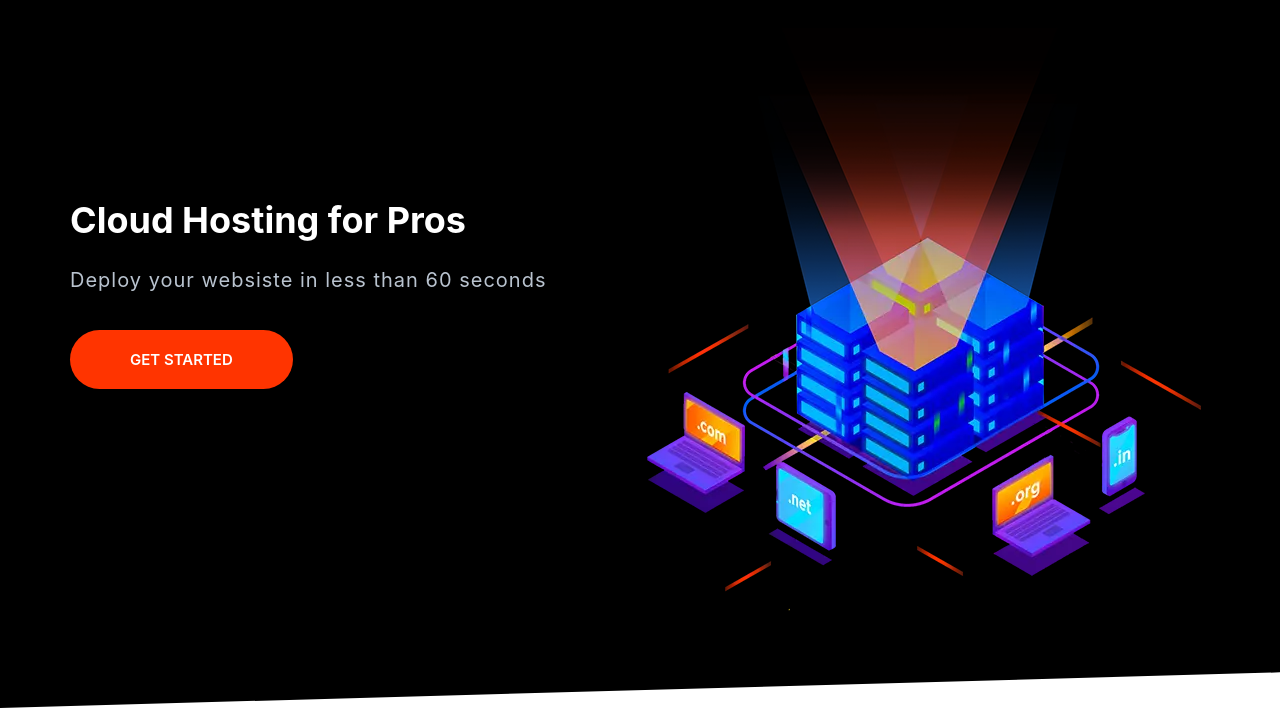
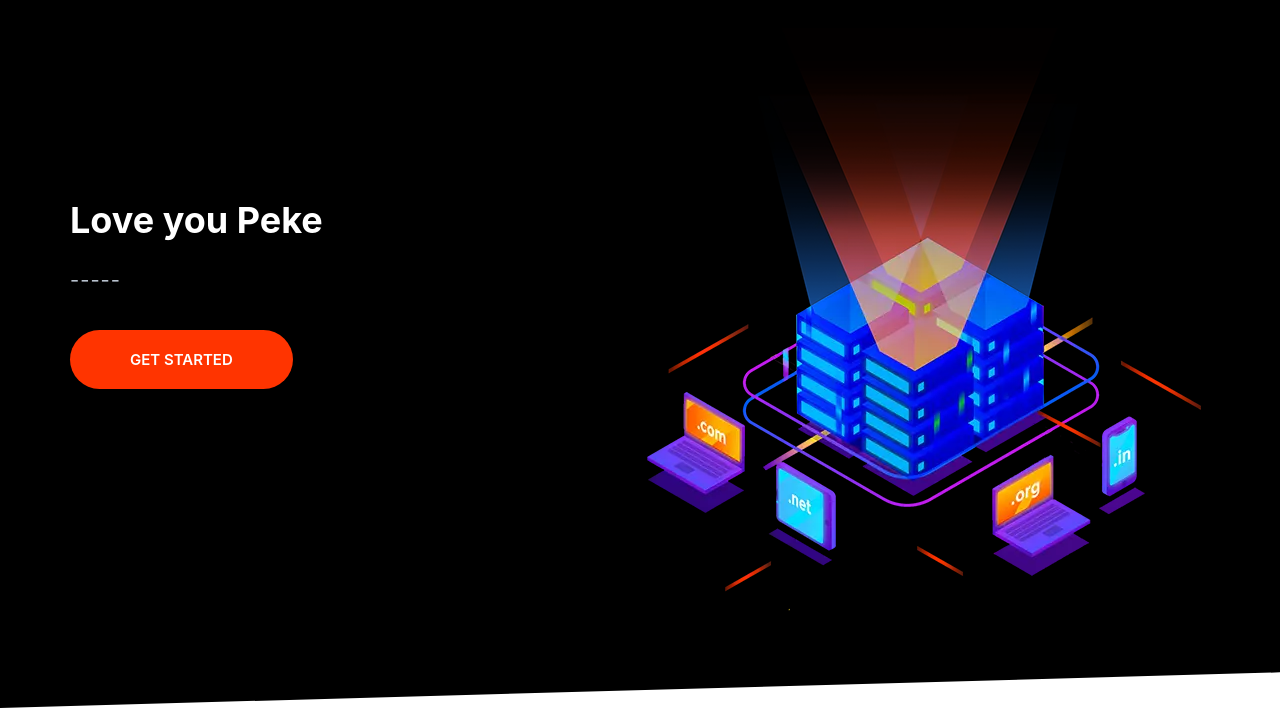
Before and after one commit to danielvmv/danify, a website built with Parcel: page index.html in a window 1280 px wide. Shown: the part 86-800 px from the top of the page. Built offline with nearby package versions, Linux system fonts and the light colour scheme.

Commit message:
Mensaje Bienvenida

```diff
--- a/index.html
+++ b/index.html
@@ -37,12 +37,8 @@
     <section class="block block--dark block--skewed-left hero">
       <div class="container grid grid--1x2">
         <header class="block__header hero__content">
-          <h1 data-aos="fade-right" class="block__heading">
-            Cloud Hosting for Pros
-          </h1>
-          <p class="hero__tagline">
-            Deploy your websiste in less than 60 seconds
-          </p>
+          <h1 data-aos="fade-right" class="block__heading">Love you Peke</h1>
+          <p class="hero__tagline">-----</p>
           <a href="" class="btn btn--accent btn--stretched">Get Started</a>
         </header>
         <picture data-aos="zoom-in">
```
